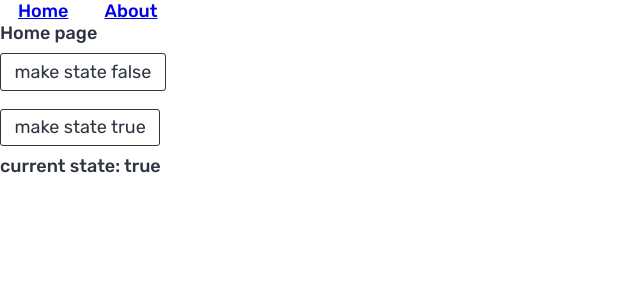
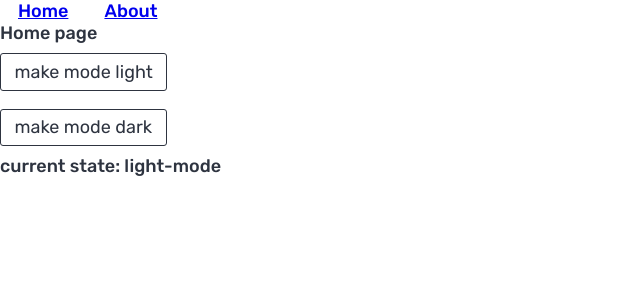
Before and after one commit to MooseCapital/vite-react-project-setup, a React (Vite) app: page / in a window 1280 px wide. Shown: the top 300 px of the page, without its empty margins (0-640 px from the left). Built offline with nearby package versions, Linux system fonts and the light colour scheme.

Commit message:
redux deleted

```diff
--- a/package.json
+++ b/package.json
@@ -13,7 +13,6 @@
     "@reduxjs/toolkit": "^1.9.5",
     "react": "^18.2.0",
     "react-dom": "^18.2.0",
-    "react-redux": "^8.1.2",
     "react-router-dom": "^6.15.0"
   },
   "devDependencies": {
--- a/src/App.jsx
+++ b/src/App.jsx
@@ -4,15 +4,14 @@ import {Link, Navigate, Route, Routes} from "react-router-dom";
 import Home from "./components/Home.jsx";
 import About from "./components/About.jsx";
 import {ErrorPage} from "./components/ErrorPage.jsx";
-import {useSelector} from "react-redux";
+import {AppContext} from "./components/AppContextProvider.jsx";
 
 
 function App(props) {
 
-    const testState = useSelector((store) => store.test);
-
+const context = useContext(AppContext)
   return (
-    <div className={`${testState.colorMode} App`}>
+    <div className={`${context.colorMode} App`}>
         <div>
             <Link to={"/"}>Home</Link>
             <Link to={"/About"}>About</Link>
--- a/src/components/Home.jsx
+++ b/src/components/Home.jsx
@@ -1,19 +1,15 @@
 import {useContext, useEffect, useState, useRef} from 'react'
 import React from 'react'
-import {useDispatch, useSelector} from "react-redux";
-import {testMakeFalse, testMakeTrue} from "../features/test/testSlice.js";
+import {AppContext} from "./AppContextProvider.jsx";
 function Home(props) {
 
-//dispatch used to run the reducer/set the state, we must also import the reducer above
-const dispatch = useDispatch()
-//useSelector is used to access the states value
-const testState = useSelector((store) => store.test);
+const context = useContext(AppContext)
     return (
         <>
             <div>Home page</div>
-            <button className={"test-btn"} onClick={() => dispatch(testMakeFalse())}>make state false</button>
-            <button className={"test-btn"} onClick={() => dispatch(testMakeTrue())}>make state true</button>
-            <p>{`current state: ${testState.testState}`}</p>
+            <button className={"test-btn"} onClick={() => context.setColorMode(prevState => 'light-mode')}>make mode light</button>
+            <button className={"test-btn"} onClick={() => context.setColorMode(prevState => 'dark-mode')}>make mode dark</button>
+            <p>{`current state: ${context.colorMode}`}</p>
         </>
     )
 }
--- a/src/features/test/testSlice.js
+++ /dev/null
@@ -1,31 +0,0 @@
-import {createSlice} from "@reduxjs/toolkit";
-
-//import state needed like data arrays to loop over, since we set the state here
-//we can't easily grab it inline, so import if needed!
-
-const initialState = {
-    colorMode: "light-mode",
-    testState: true,
-}
-
-const testSlice = createSlice({
-name: 'test',
-initialState,
-
-reducers: {
-//the state setters we use inside of dispatch()
-    testMakeFalse: (state, action) => {
-        state.testState = false;
-    },
-    testMakeTrue: (state, action) => {
-        state.testState = true;
-    },
-    toggleColor: (state, action) => {
-           state.colorMode = state.colorMode === "light-mode" ? "dark-mode" : "light-mode";
-    },
-}
-})
-
-export const {testMakeFalse, testMakeTrue, toggleColor} = testSlice.actions;
-
-export default testSlice.reducer;
--- a/src/store.js
+++ /dev/null
@@ -1,12 +0,0 @@
-import { configureStore } from '@reduxjs/toolkit';
-import testReducer from './features/test/testSlice.js'
-
-//import reducer exported inside slicer, we call it sliceReducer
-export const store = configureStore({
-//name the state, this is what will be accessed when using state
-// const testState = useSelector((store) => store.test);
-  reducer: {
-    test: testReducer,
-
-  },
-});
```
Also changed, not shown: src/main.jsx (+3 -4 lines), 1 other file (tests, documents, lock files or other folders).
